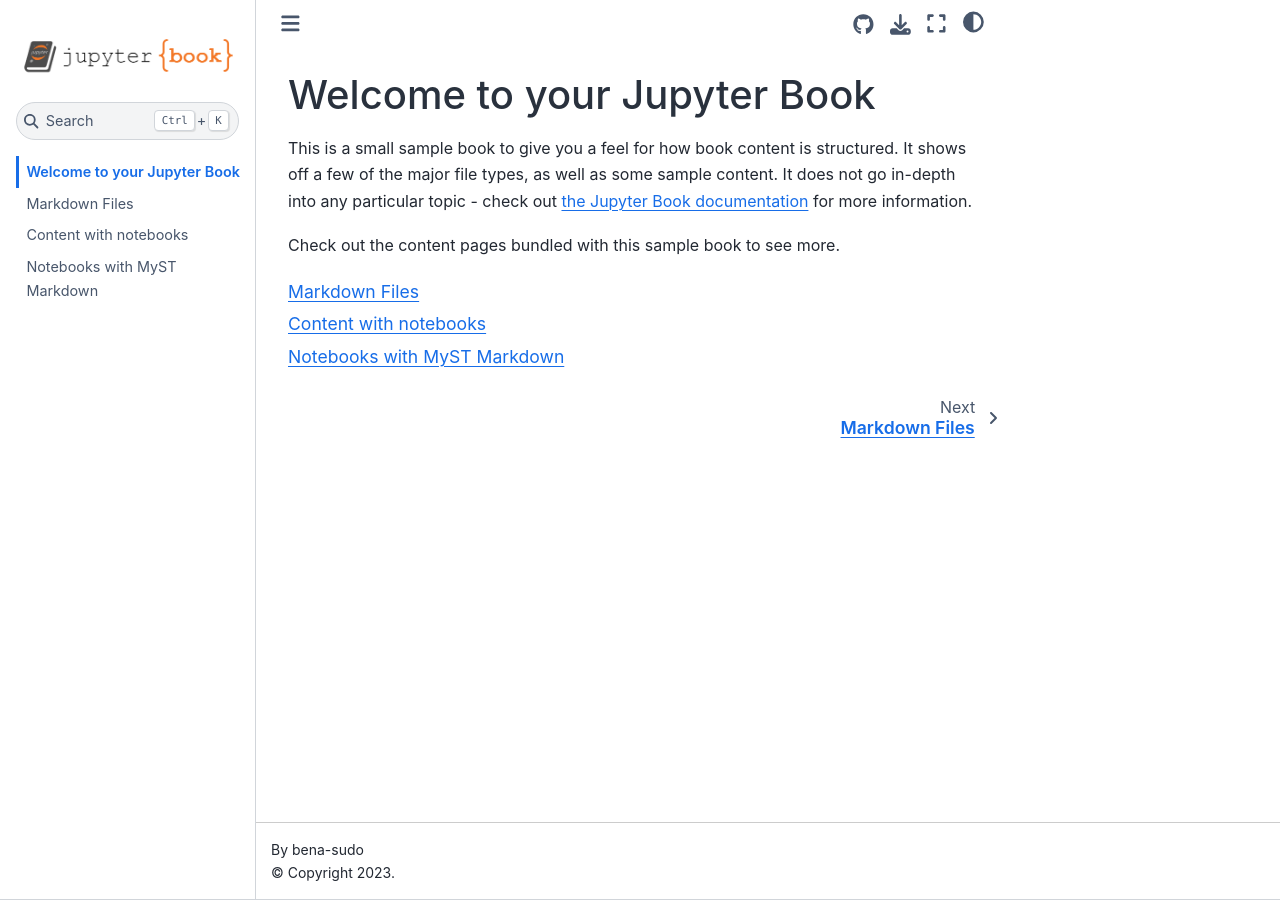
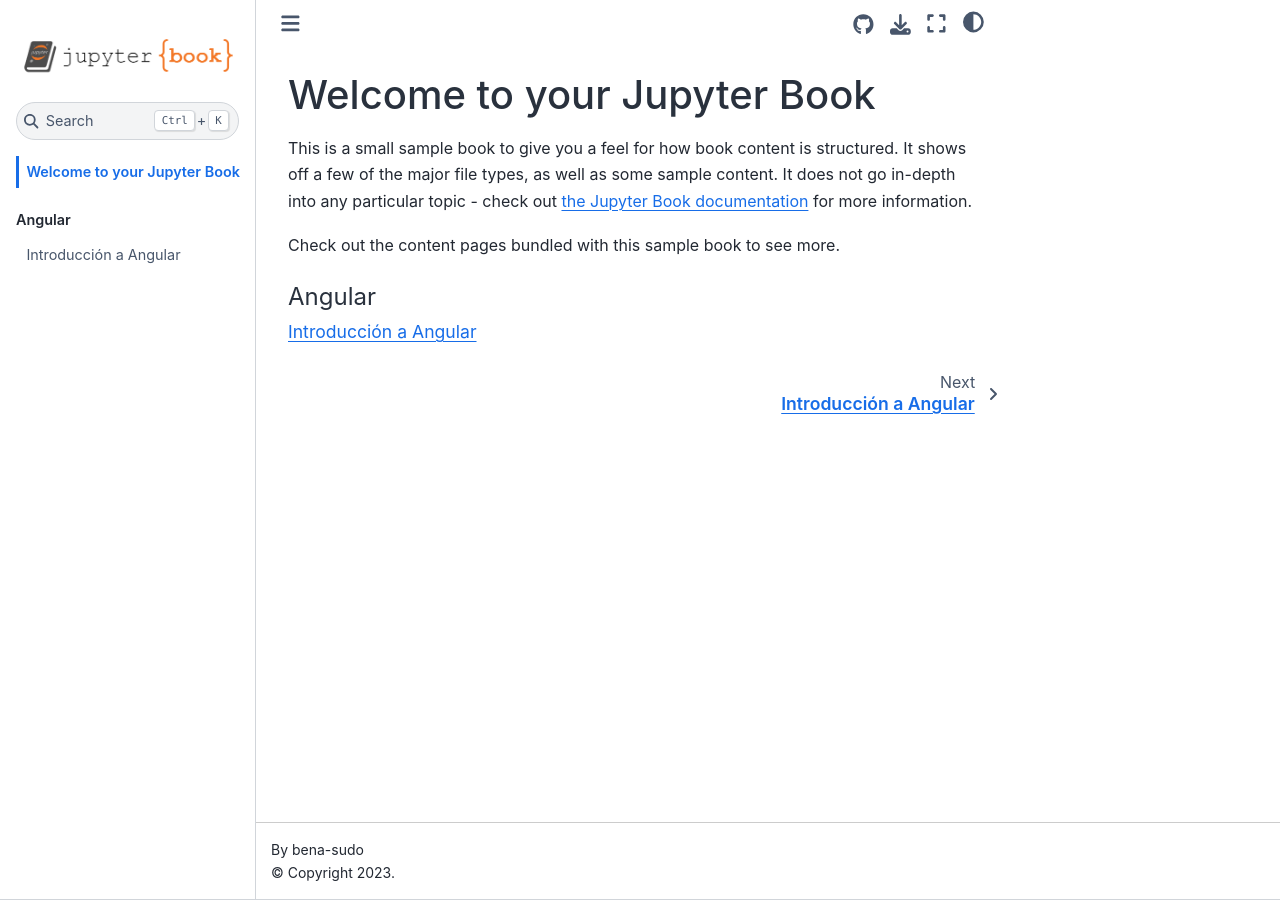
Before and after one commit to bena-sudo/book, a Jupyter Book: the page built from intro.md, in a window 1280 px wide. Built offline with Jupyter Book 1.0.4 settings and Sphinx 7.4.7 and the Sphinx Book theme 1.1.4, drawn with Linux system fonts in a browser that asks for light colours; some of the changed lines change nothing that is shown.

Commit message:
Create Angular page.

````diff
--- a/_toc.yml
+++ b/_toc.yml
@@ -3,7 +3,7 @@
 
 format: jb-book
 root: intro
-chapters:
-- file: markdown
-- file: notebooks
-- file: markdown-notebooks
+parts:
+  - caption: Angular
+    chapters:
+    - file: angular
--- a/markdown-notebooks.md
+++ /dev/null
@@ -1,53 +0,0 @@
----
-jupytext:
-  formats: md:myst
-  text_representation:
-    extension: .md
-    format_name: myst
-    format_version: 0.13
-    jupytext_version: 1.11.5
-kernelspec:
-  display_name: Python 3
-  language: python
-  name: python3
----
-
-# Notebooks with MyST Markdown
-
-Jupyter Book also lets you write text-based notebooks using MyST Markdown.
-See [the Notebooks with MyST Markdown documentation](https://jupyterbook.org/file-types/myst-notebooks.html) for more detailed instructions.
-This page shows off a notebook written in MyST Markdown.
-
-## An example cell
-
-With MyST Markdown, you can define code cells with a directive like so:
-
-```{code-cell}
-print(2 + 2)
-```
-
-When your book is built, the contents of any `{code-cell}` blocks will be
-executed with your default Jupyter kernel, and their outputs will be displayed
-in-line with the rest of your content.
-
-```{seealso}
-Jupyter Book uses [Jupytext](https://jupytext.readthedocs.io/en/latest/) to convert text-based files to notebooks, and can support [many other text-based notebook files](https://jupyterbook.org/file-types/jupytext.html).
-```
-
-## Create a notebook with MyST Markdown
-
-MyST Markdown notebooks are defined by two things:
-
-1. YAML metadata that is needed to understand if / how it should convert text files to notebooks (including information about the kernel needed).
-   See the YAML at the top of this page for example.
-2. The presence of `{code-cell}` directives, which will be executed with your book.
-
-That's all that is needed to get started!
-
-## Quickly add YAML metadata for MyST Notebooks
-
-If you have a markdown file and you'd like to quickly add YAML metadata to it, so that Jupyter Book will treat it as a MyST Markdown Notebook, run the following command:
-
-```
-jupyter-book myst init path/to/markdownfile.md
-```
--- a/markdown.md
+++ /dev/null
@@ -1,55 +0,0 @@
-# Markdown Files
-
-Whether you write your book's content in Jupyter Notebooks (`.ipynb`) or
-in regular markdown files (`.md`), you'll write in the same flavor of markdown
-called **MyST Markdown**.
-This is a simple file to help you get started and show off some syntax.
-
-## What is MyST?
-
-MyST stands for "Markedly Structured Text". It
-is a slight variation on a flavor of markdown called "CommonMark" markdown,
-with small syntax extensions to allow you to write **roles** and **directives**
-in the Sphinx ecosystem.
-
-For more about MyST, see [the MyST Markdown Overview](https://jupyterbook.org/content/myst.html).
-
-## Sample Roles and Directives
-
-Roles and directives are two of the most powerful tools in Jupyter Book. They
-are like functions, but written in a markup language. They both
-serve a similar purpose, but **roles are written in one line**, whereas
-**directives span many lines**. They both accept different kinds of inputs,
-and what they do with those inputs depends on the specific role or directive
-that is being called.
-
-Here is a "note" directive:
-
-```{note}
-Here is a note
-```
-
-It will be rendered in a special box when you build your book.
-
-Here is an inline directive to refer to a document: {doc}`markdown-notebooks`.
-
-
-## Citations
-
-You can also cite references that are stored in a `bibtex` file. For example,
-the following syntax: `` {cite}`holdgraf_evidence_2014` `` will render like
-this: {cite}`holdgraf_evidence_2014`.
-
-Moreover, you can insert a bibliography into your page with this syntax:
-The `{bibliography}` directive must be used for all the `{cite}` roles to
-render properly.
-For example, if the references for your book are stored in `references.bib`,
-then the bibliography is inserted with:
-
-```{bibliography}
-```
-
-## Learn more
-
-This is just a simple starter to get you started.
-You can learn a lot more at [jupyterbook.org](https://jupyterbook.org).
````
Also changed, not shown: angular.ipynb (added), notebooks.ipynb (deleted).
